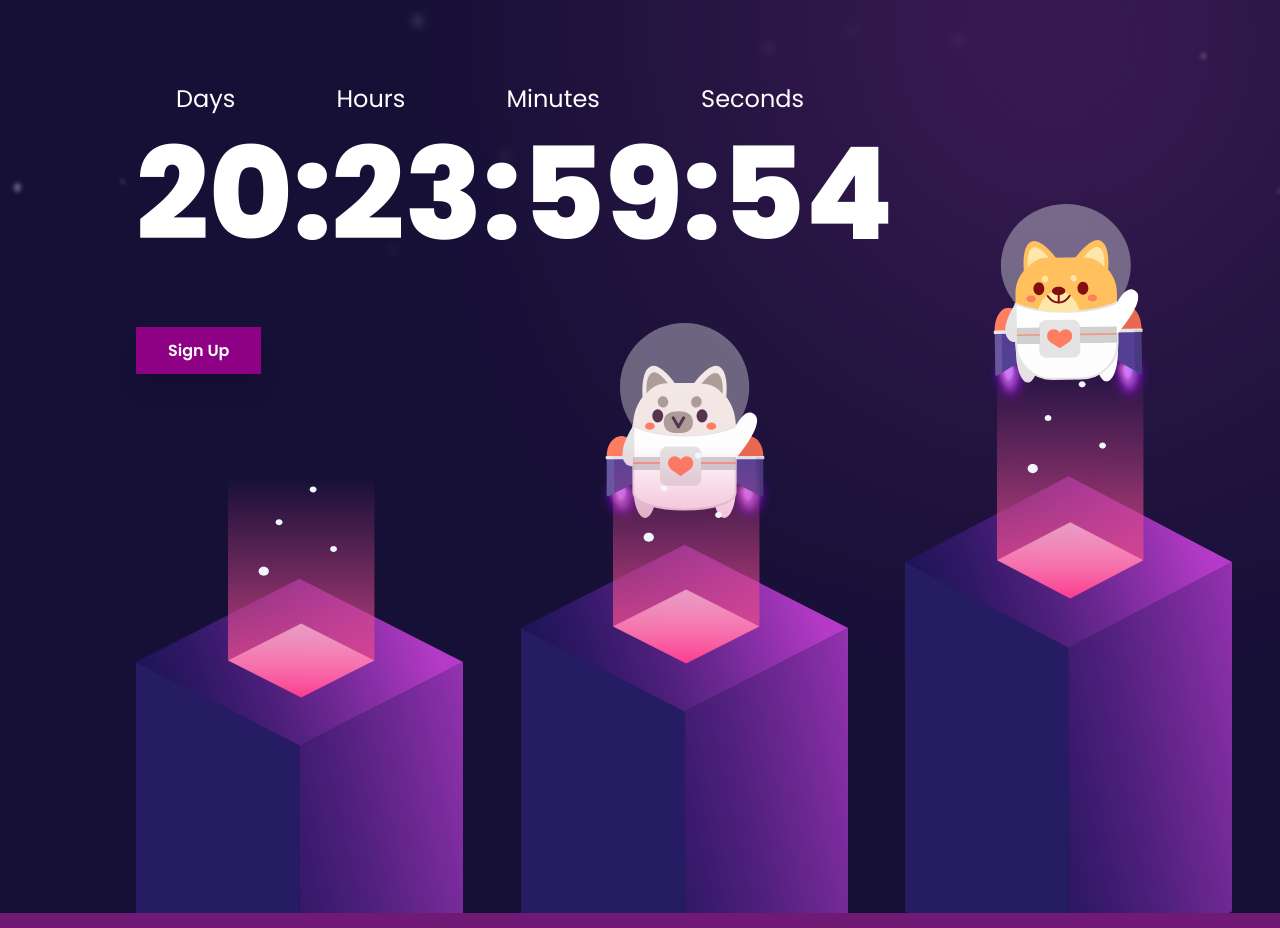
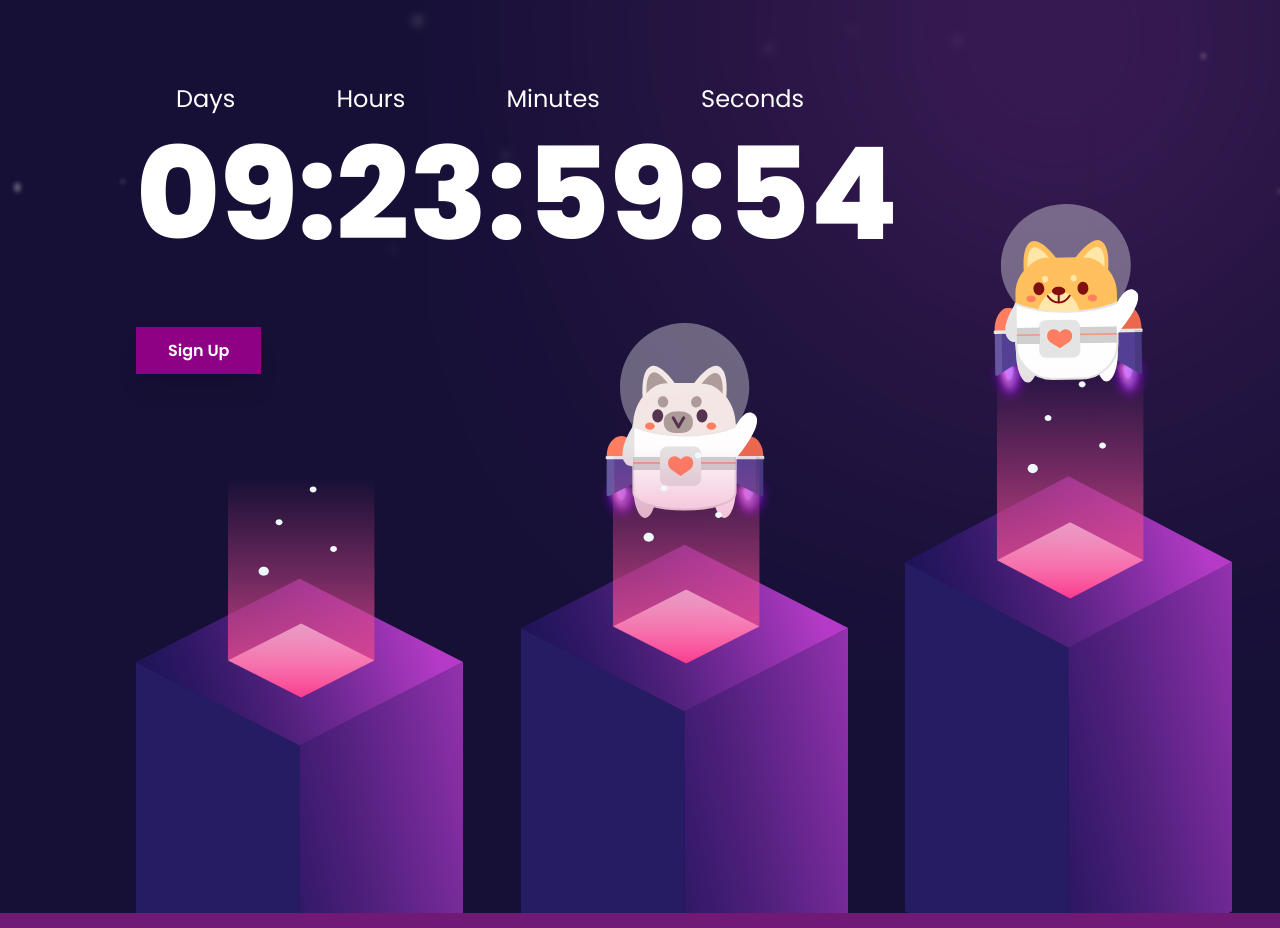
Before and after one commit to gdsc-ucd-dev/sachacks-2022, a Next.js app: page / in a window 1280 px wide. Shown: the part 6420-7348 px from the top of the page. Built offline with nearby package versions, Linux system fonts and the light colour scheme.

Commit message:
countdown update

```diff
--- a/pages/index.tsx
+++ b/pages/index.tsx
@@ -351,7 +351,7 @@ const Home: NextPage = () => {
               >
                 <SectionTitle title="Hackathon Countdown" color="light" />
                 <div className="text-white  mb-20">
-                  <CountDownTimer days={21} hours={0} minutes={0} seconds={0} />
+                  <CountDownTimer days={10} hours={0} minutes={0} seconds={0} />
                 </div>
                 <div className="">
                   <a
```
